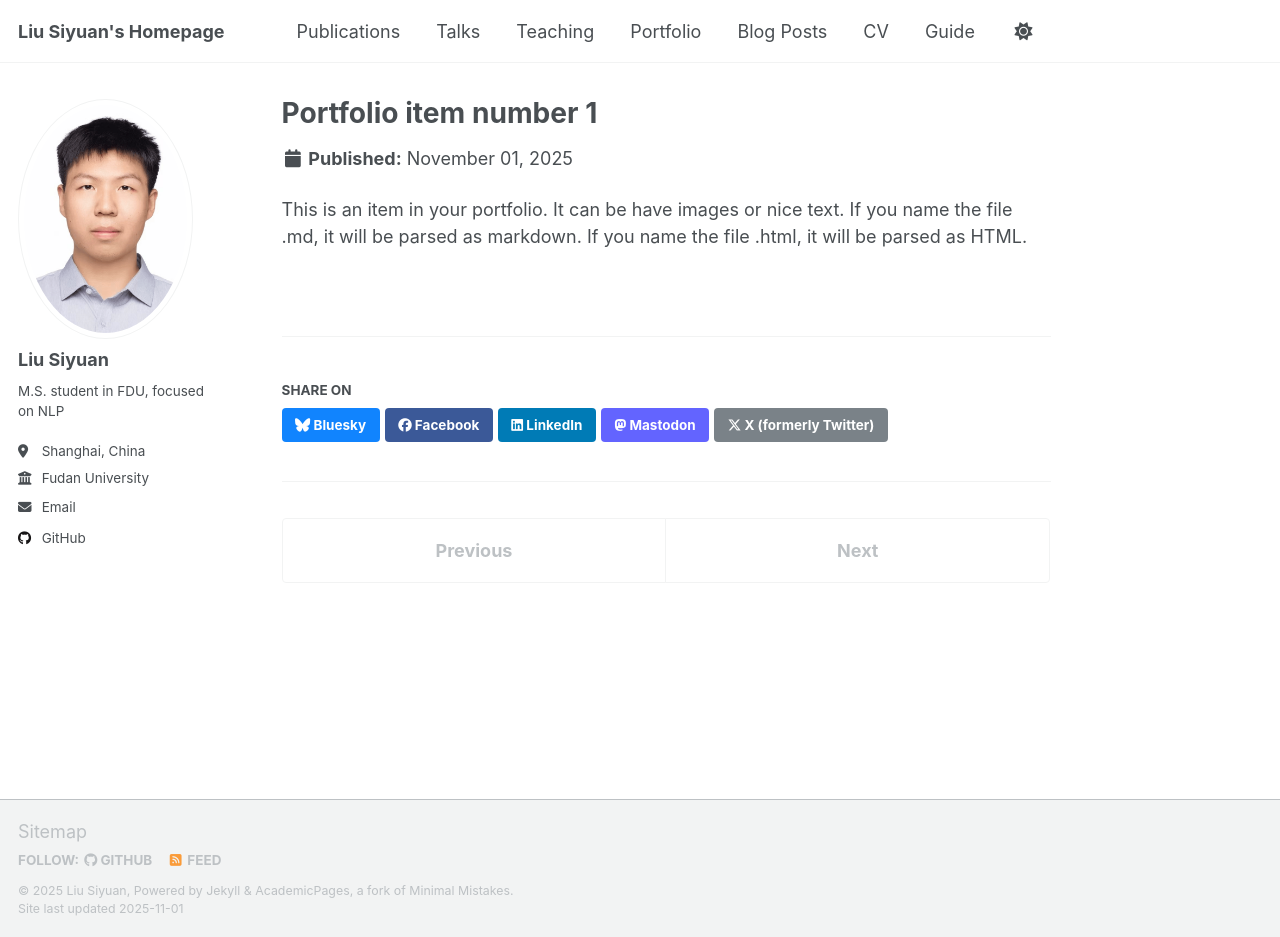
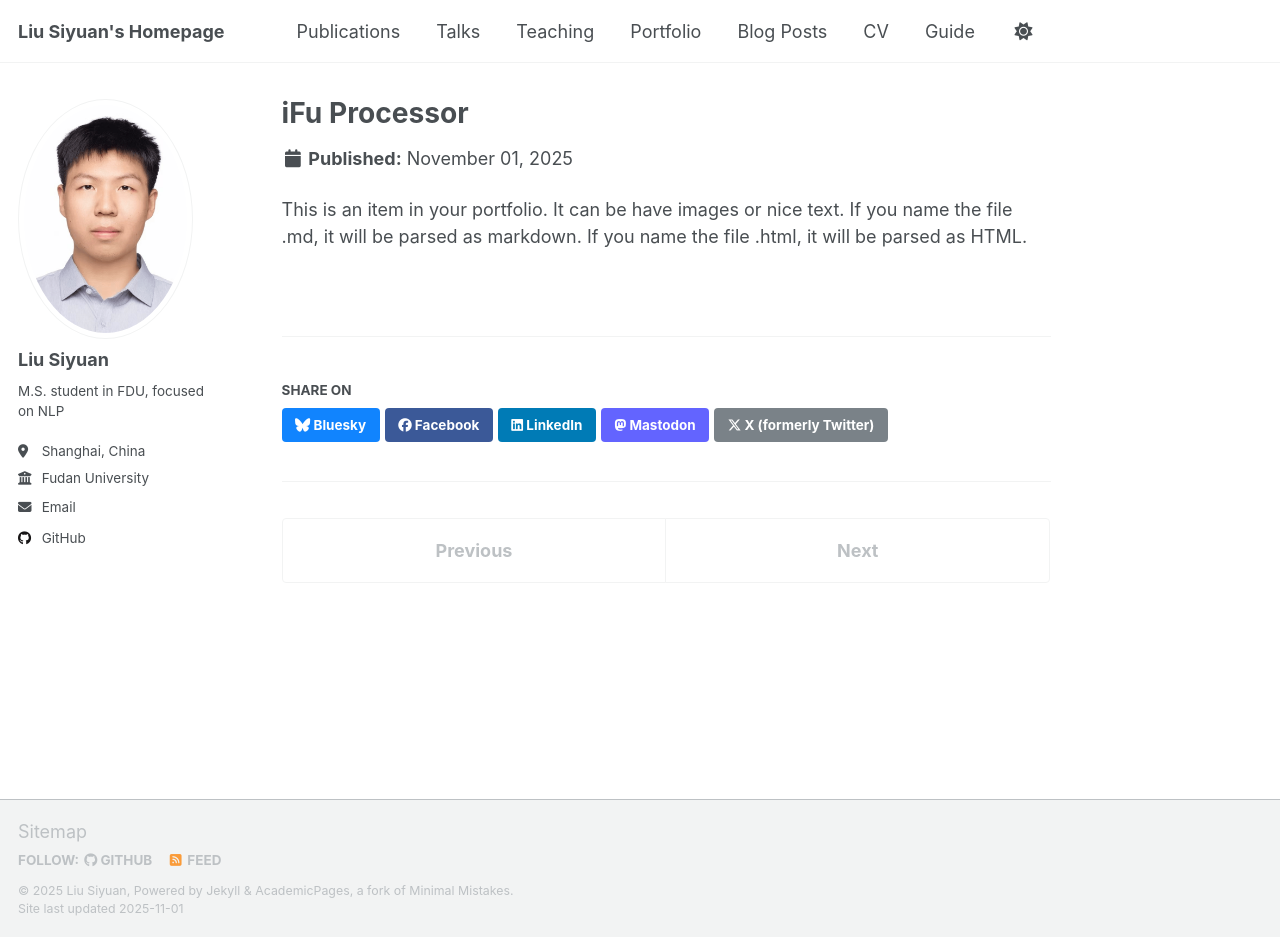
Before and after one commit to Liusiyuan2022/liuisyuan.github.io, a Jekyll site: the page built from _portfolio/portfolio-1.md, in a window 1280 px wide and 937 px high. Built offline with Jekyll 4.4.1, drawn with Linux system fonts in a browser that asks for light colours; a script that is not in the unit is left out.

Commit message:
feat: side page

```diff
--- a/_portfolio/portfolio-1.md
+++ b/_portfolio/portfolio-1.md
@@ -1,6 +1,7 @@
 ---
-title: "Portfolio item number 1"
-excerpt: "Short description of portfolio item number 1<br/><img src='/images/500x300.png'>"
+title: "iFu Processor"
+external_url: "https://github.com/iFuProcessor"
+excerpt: "Out-of-order superscalar processor; First Prize, 8th Loongson Cup (Team) <br/><img src='/images/iFuCore.png' alt='iFu Processor Architecture'/>"
 collection: portfolio
 ---
 
```
